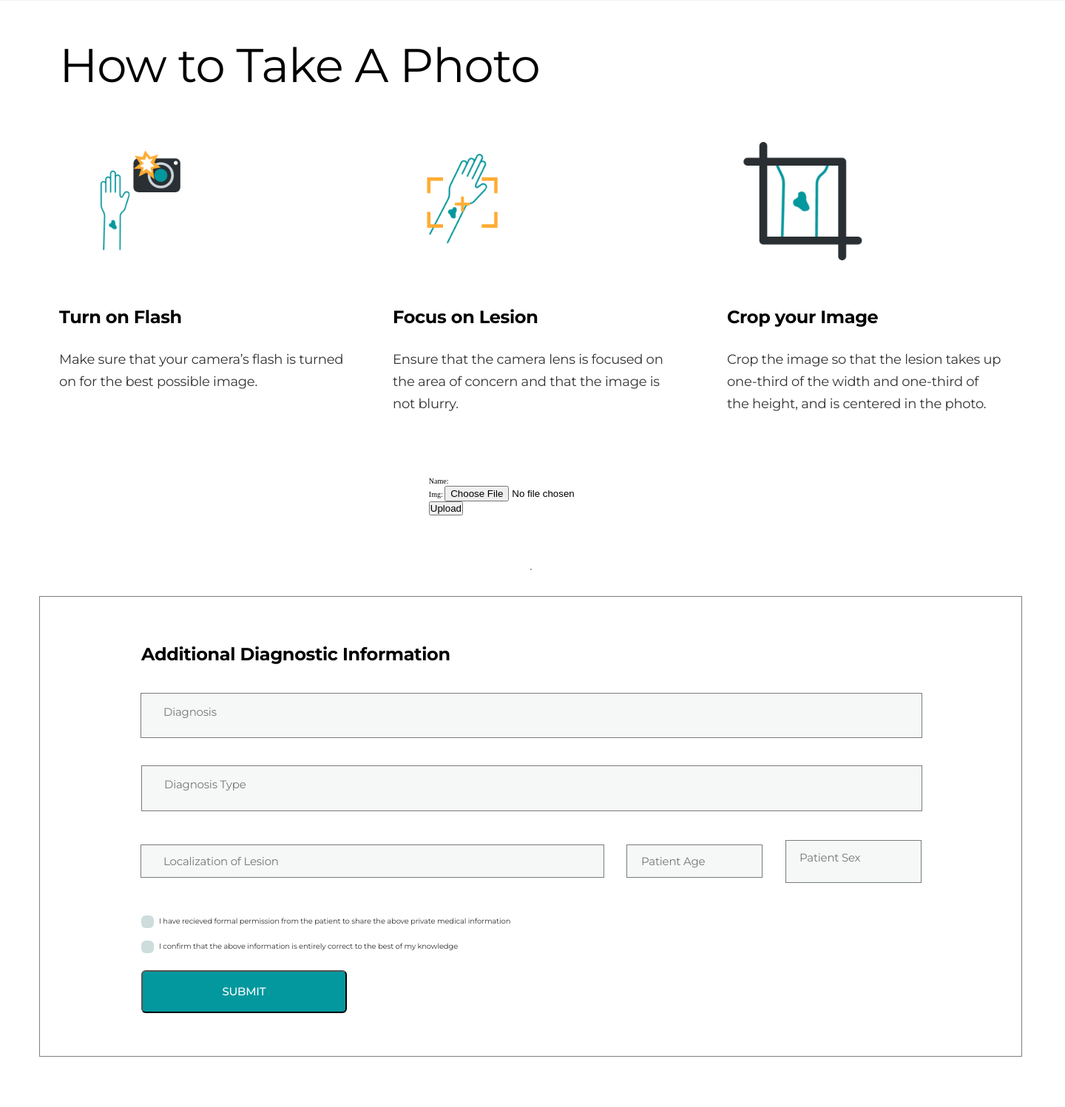
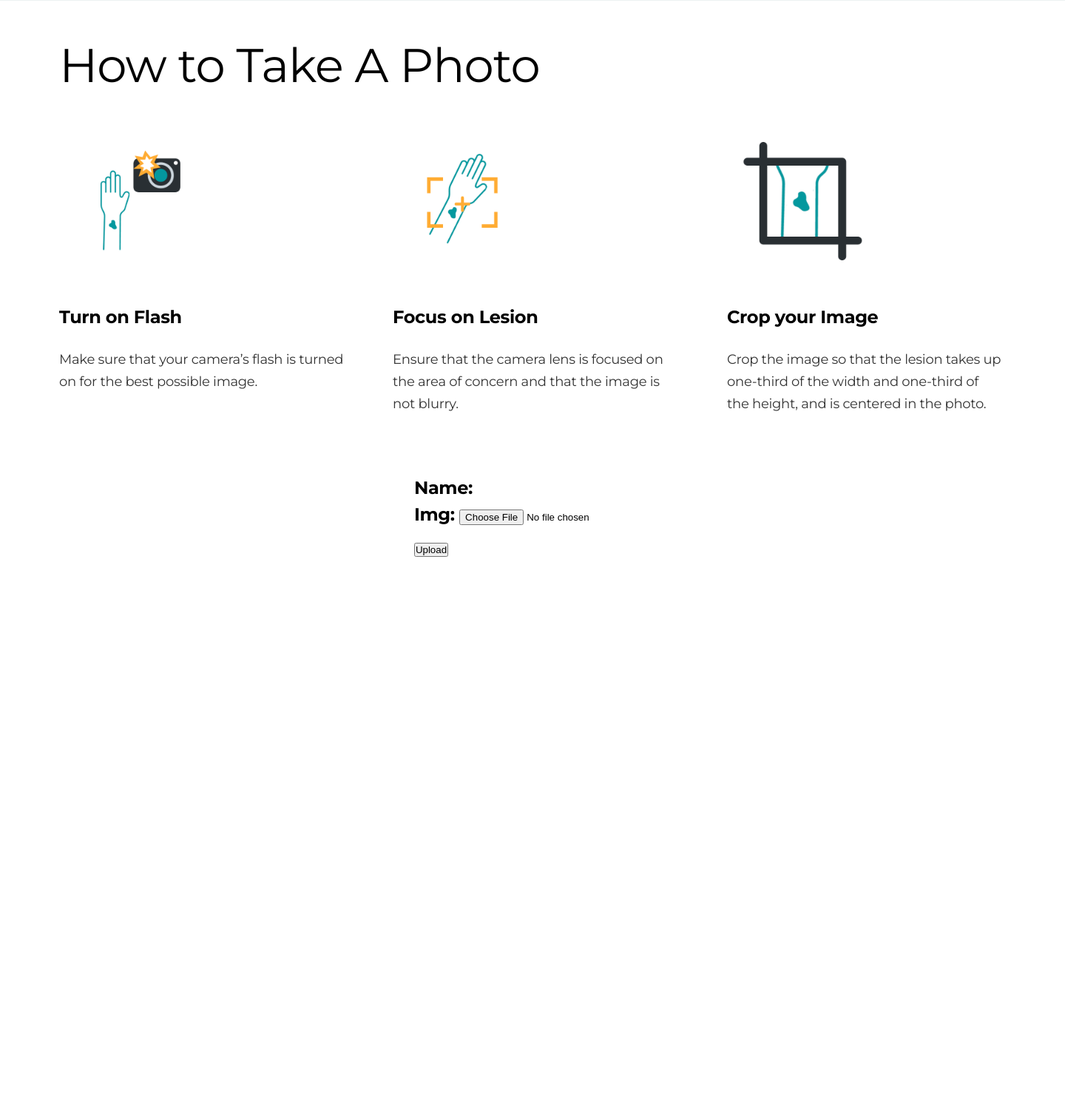
Before and after one commit to VanL15/Skin-tect, a Django app: page /provider-scan/ in a window 1440 px wide. Shown: the part 63-1560 px from the top of the page at 74% size. After the commit the page ends 816 px from the top, so only its background shows below. Run offline with Django 4.2, Linux system fonts and the light colour scheme.

Commit message:
random thingssss

```diff
--- a/mysite/myapp/static/styles/provider-scan.css
+++ b/mysite/myapp/static/styles/provider-scan.css
@@ -16,6 +16,7 @@
   width: 144rem;
 }.provider-scan-kpd {
   width: 100%;
+  height: 100rem;
   overflow: hidden;
   position: relative;
   align-items: center;
@@ -25,7 +26,7 @@
 }
 .provider-scan-kpd .auto-group-ybim-rMs {
   width: 100%;
-  height: 80.8rem;
+  height: 100rem;
   position: relative;
   flex-shrink: 0;
 }
@@ -33,7 +34,7 @@
   box-sizing: border-box;
   padding: 5.3rem 8.6rem 1.4rem 8rem;
   width: 144rem;
-  height: 74.6rem;
+  height: 100rem;
   position: absolute;
   left: 0;
   top: 6.2rem;
@@ -174,6 +175,17 @@
   letter-spacing: -0.027rem;
   color: rgba(0, 0, 0, 0.8000000119);
   font-family: Montserrat, 'Source Sans Pro';
+  flex-shrink: 0;
+}
+.provider-scan-kpd .auto-group-ybim-rMs .body-i-Buw .form_style {
+  margin-bottom: 2rem;
+  font-size: 2.4rem;
+  font-weight: 700;
+  line-height: 1.5;
+  letter-spacing: -0.036rem;
+  color: #000000;
+  font-family: Montserrat, 'Source Sans Pro';
+  white-space: nowrap;
   flex-shrink: 0;
 }
 .provider-scan-kpd .auto-group-ybim-rMs .body-i-Buw .button-xKf {
--- a/mysite/myapp/static/styles/results.css
+++ b/mysite/myapp/static/styles/results.css
@@ -16,6 +16,7 @@
   width: 144rem;
 }.results-dqP {
   width: 100%;
+  height: 80rem;
   overflow: hidden;
   position: relative;
   align-items: center;
--- a/mysite/myapp/static/styles/start-scanning.css
+++ b/mysite/myapp/static/styles/start-scanning.css
@@ -16,6 +16,7 @@
   width: 144rem;
 }.start-scanning-Jxd {
   width: 100%;
+  height: 100rem;
   overflow: hidden;
   position: relative;
   align-items: center;
@@ -34,7 +35,7 @@
   box-sizing: border-box;
   padding: 5.3rem 8.6rem 1.4rem 8rem;
   width: 144rem;
-  height: 85rem;
+  height: 90rem;
   position: absolute;
   left: 0;
   top: 6.2rem;
--- a/mysite/myapp/templates/Skin-tect/page-1/results.html
+++ b/mysite/myapp/templates/Skin-tect/page-1/results.html
@@ -19,7 +19,7 @@
     <div class="home-HoT"leaf">Home</div>
     <div class="additional-resources-PrV"leaf">Additional Resources</div>
     <div class="about-us-gqb"leaf">About Us</div>
-    <button class="button-NyK"leaf" onClick="window.location.href='healthcare-create-account.html';">I’m a Healthcare Provider</button>
+    <button class="button-NyK"leaf" onClick="window.location.href='../create-account';">I’m a Healthcare Provider</button>
   </div>
   <div class="auto-group-n1uf-apV"none">
     <div class="auto-group-m7qy-JEh"row">
--- a/mysite/myapp/templates/Skin-tect/page-1/start-scanning.html
+++ b/mysite/myapp/templates/Skin-tect/page-1/start-scanning.html
@@ -56,7 +56,5 @@
       <button class="button-o4h"leaf" onClick="window.location.href='../create-account';">I’m a Healthcare Provider</button>
     </div>
   </div>
-  <div class="rectangle-D8R"leaf">
-  </div>
 </div>
 </body>
```
